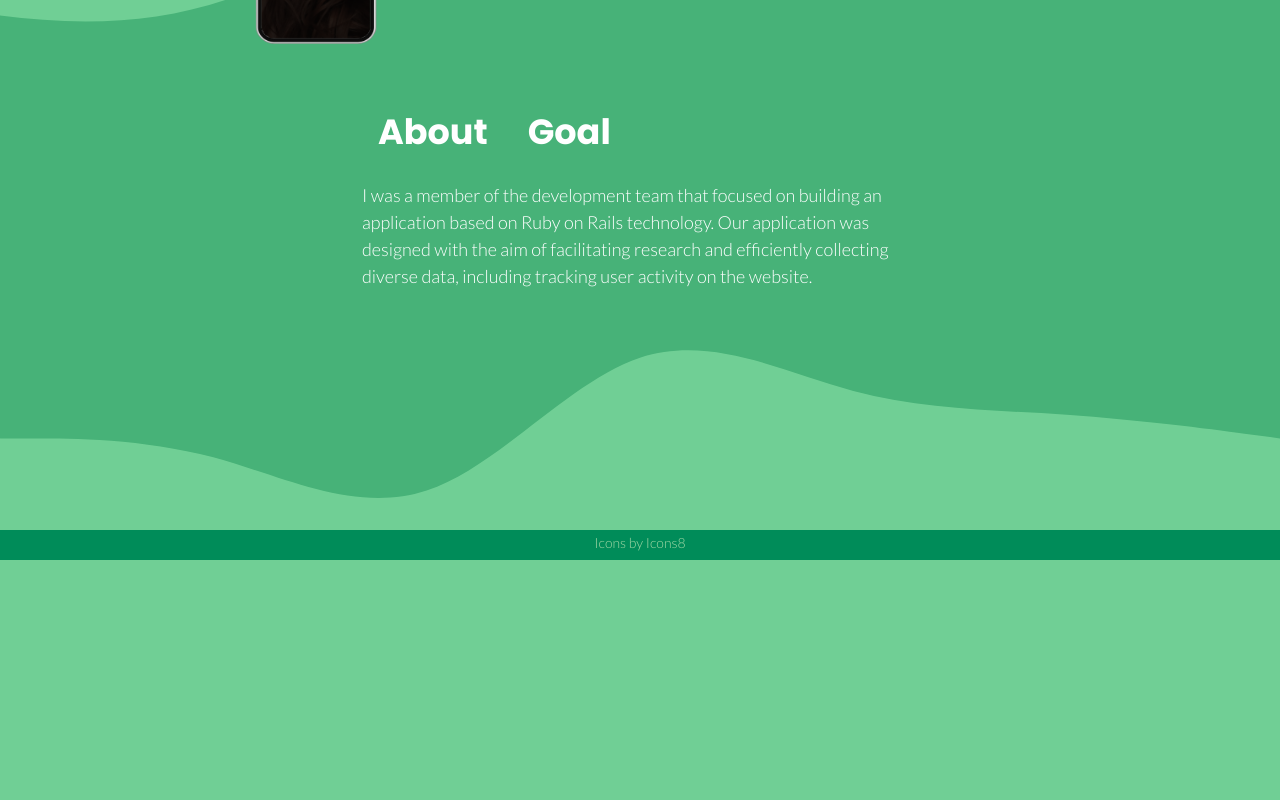
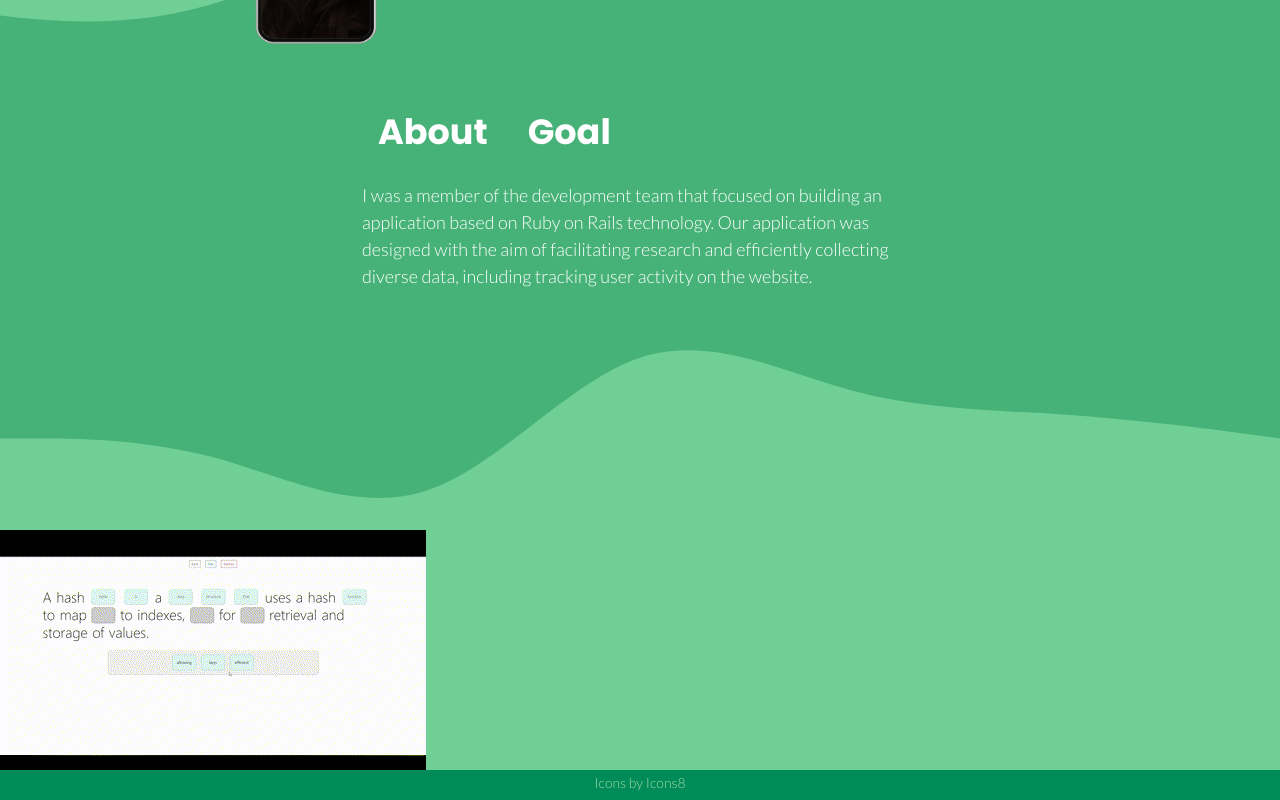
Before and after one commit to bszarlowicz/PortfolioApp, a React (Vite) app: page / in a window 1280 px wide. Shown: the part 1443-2243 px from the top of the page. Before the commit the page ends 2003 px from the top, so only its background shows below. Built offline with nearby package versions, Linux system fonts and the light colour scheme.

Commit message:
gif test

```diff
--- a/src/pages/StartPage.jsx
+++ b/src/pages/StartPage.jsx
@@ -12,6 +12,7 @@ import cssLogo from "../assets/images/cssIcon.png";
 import htmlLogo from "../assets/images/htmlIcon.png";
 import sqlLiteLogo from "../assets/images/mySqlIcon.png";
 import bootstrapLogo from "../assets/images/bootstrapIcon.png";
+import dragAndDropGIF from "../assets/images/DragAndDropGIF.gif";
 import { Link } from "react-scroll";
 import { ChevronCompactDown } from "react-bootstrap-icons";
 import { EnvelopeAtFill } from "react-bootstrap-icons";
@@ -199,6 +200,7 @@ export default function StartPage() {
           </div>
         </div>
         <div className={`${StartPageStyles.mainDescriptionAreaEnd}`}></div>
+        <img src={dragAndDropGIF} alt="Profile"/>
         <footer className={`${StartPageStyles.mainPageFooter} w-100 text-center`}>
           <a target="_blank" href="https://icons8.com" className={`${StartPageStyles.mainPageFooterText}`}>Icons by Icons8</a>
         </footer>
```
Also changed, not shown: src/assets/images/DragAndDropGIF.gif (added).
